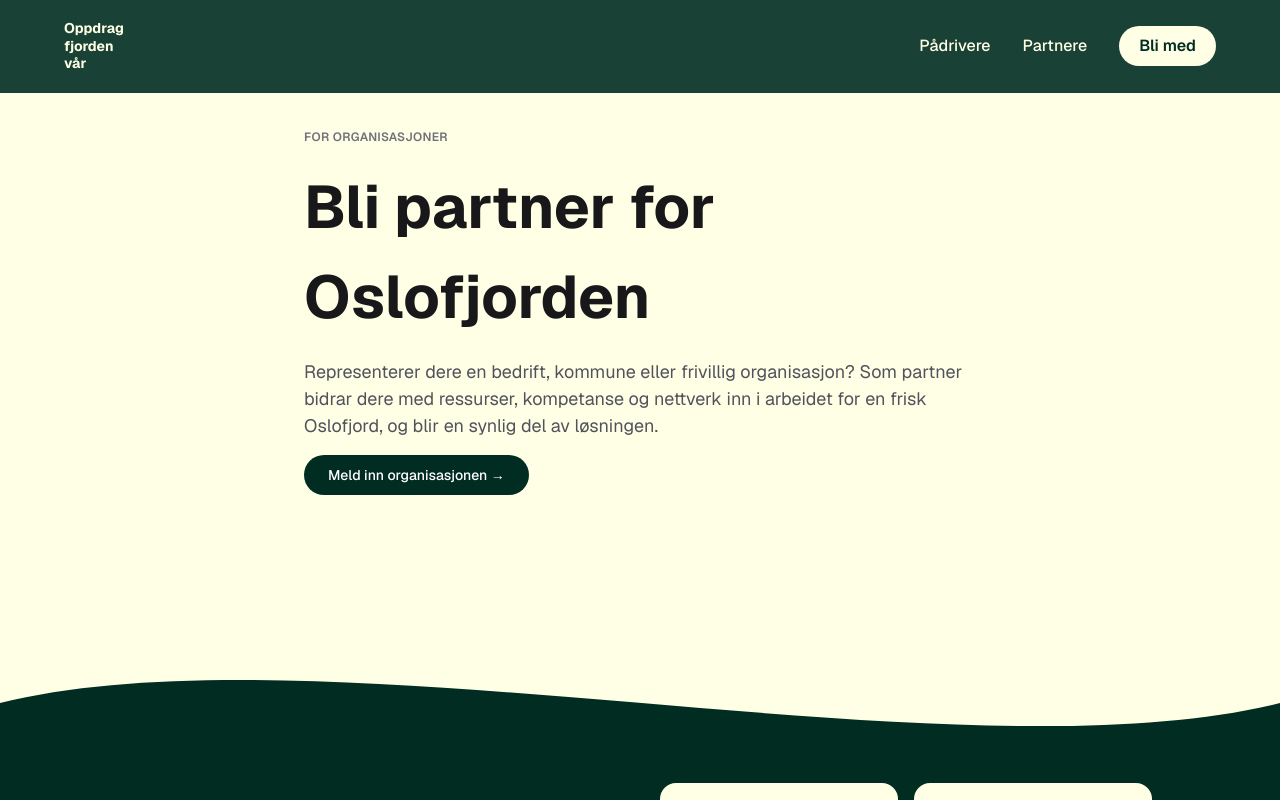
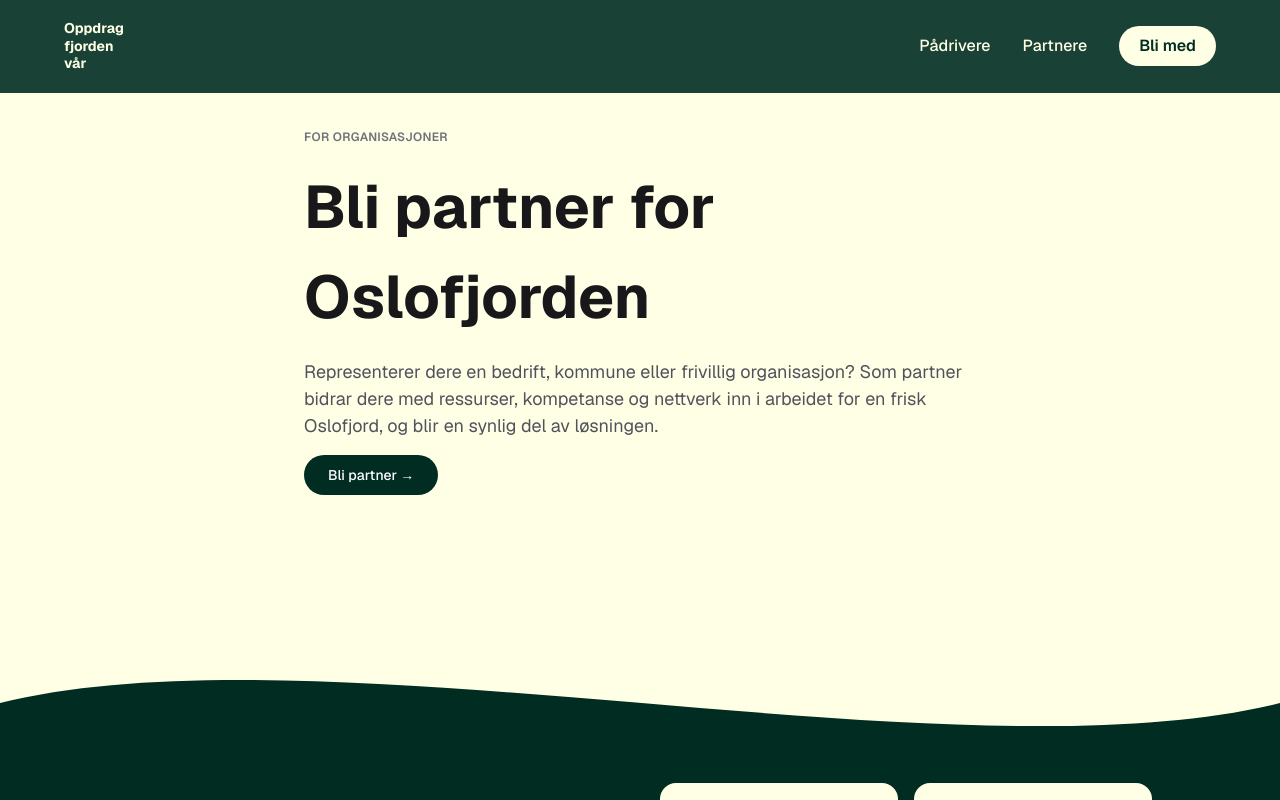
Before and after one commit to Padriv/paadriv-redd-fjorden, a Next.js app: page /organisasjon in a window 1280 px wide. Shown: the top 800 px of the page. Built offline with nearby package versions, Linux system fonts and the light colour scheme.

Commit message:
fix: update button label from "Meld inn organisasjonen" to "Bli partner"

```diff
--- a/app/organisasjon/page.tsx
+++ b/app/organisasjon/page.tsx
@@ -9,7 +9,7 @@ import OrganizationSignupForm from "@/app/organisasjon/_components/OrganizationS
 import PartnershipSection from "@/app/organisasjon/_components/PartnershipSection";
 import { useJoinForm } from "@/lib/useJoinForm";
 
-const buttonLabel = "Meld inn organisasjonen";
+const buttonLabel = "Bli partner";
 
 const benefits = [
 	{
```
